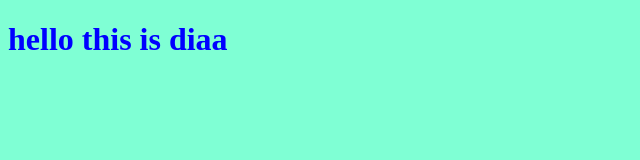
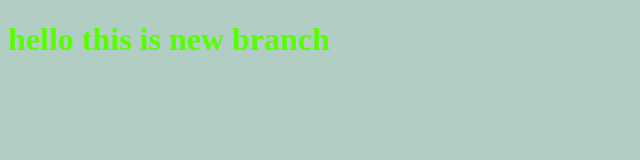
Before and after one commit to diaa711/myproject, a plain HTML site: page index.html in a window 1280 px wide. Shown: the whole page, without its empty margins (0-640 px from the left). Drawn offline with Linux system fonts and the light colour scheme.

Commit message:
changing style for the title

```diff
--- a/index.html
+++ b/index.html
@@ -7,7 +7,7 @@
     <link rel="stylesheet" href="style.css">
 </head>
 <body>
-    <h1>hello this is diaa</h1>
+    <h1>hello this is new branch</h1>
 
     <script src="app.js"></script>
 </body>
--- a/style.css
+++ b/style.css
@@ -1,6 +1,6 @@
 h1{
-    color: blue;
+    color: rgb(85, 255, 0);
 }
 body{
-    background-color: aquamarine;
+    background-color: rgb(178, 205, 196);
 }
```
